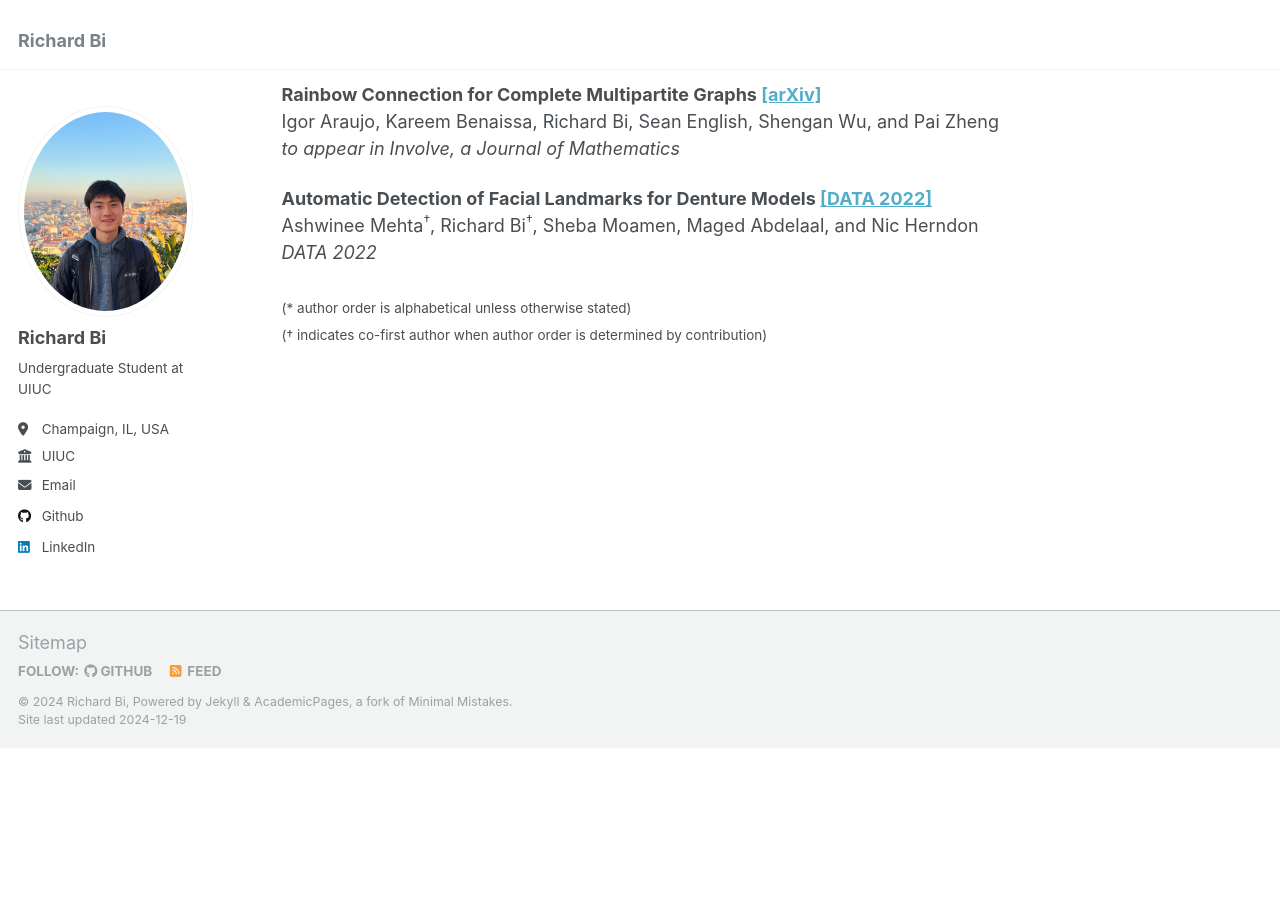
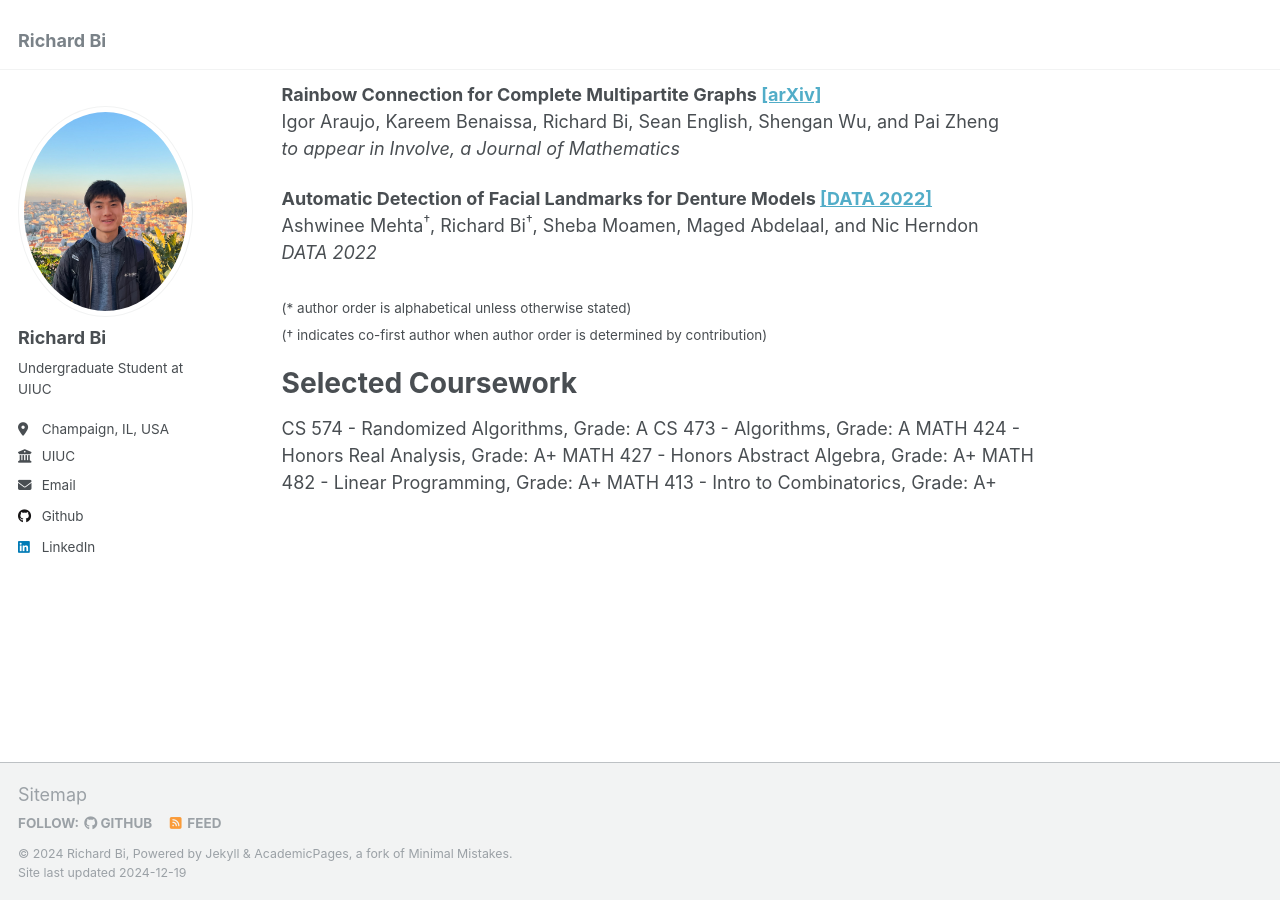
Before and after one commit to phlegmaticTriangle/phlegmatictriangle.github.io, a Jekyll site: the page built from _pages/about.md, in a window 1280 px wide and 900 px high, scrolled down 562 px. Built offline with Jekyll 4.4.1, drawn with Linux system fonts in a browser that asks for light colours; before the commit the page ends 1310 px from its top, so only the background shows below that.

Commit message:
add coursework to about.md

```diff
--- a/_pages/about.md
+++ b/_pages/about.md
@@ -32,3 +32,11 @@ Ashwinee Mehta<sup>&#8224;</sup>, Richard Bi<sup>&#8224;</sup>, Sheba Moamen, Ma
 
 <sub>(\* author order is alphabetical unless otherwise stated)</sub><br>
 <sub>(&#8224; indicates co-first author when author order is determined by contribution)</sub>
+
+# Selected Coursework
+CS 574 - Randomized Algorithms, Grade: A
+CS 473 - Algorithms, Grade: A
+MATH 424 - Honors Real Analysis, Grade: A+
+MATH 427 - Honors Abstract Algebra, Grade: A+
+MATH 482 - Linear Programming, Grade: A+
+MATH 413 - Intro to Combinatorics, Grade: A+
```
